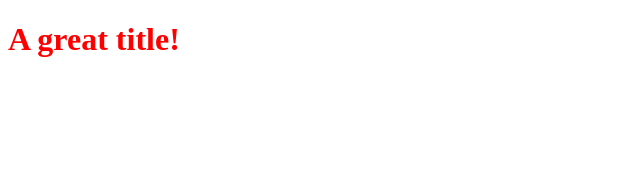
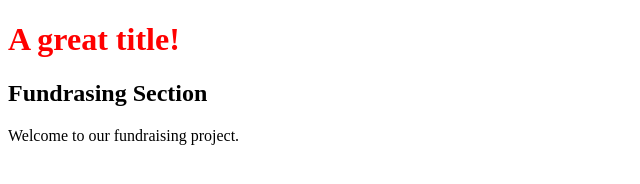
Before and after one commit to Desmondkassim/PremierProjet, a plain HTML site: page index.html in a window 1280 px wide. Shown: the whole page, without its empty margins (0-640 px from the left). Drawn offline with Linux system fonts and the light colour scheme.

Commit message:
Completion of the front-end crowfunding section

```diff
--- a/index.html
+++ b/index.html
@@ -6,5 +6,7 @@
 </head>
 <body>
     <h1>A great title!</h1>
+    <h2>Fundrasing Section</h2>
+   <p>Welcome to our fundraising project.</p>
 </body>
 </html>
```
